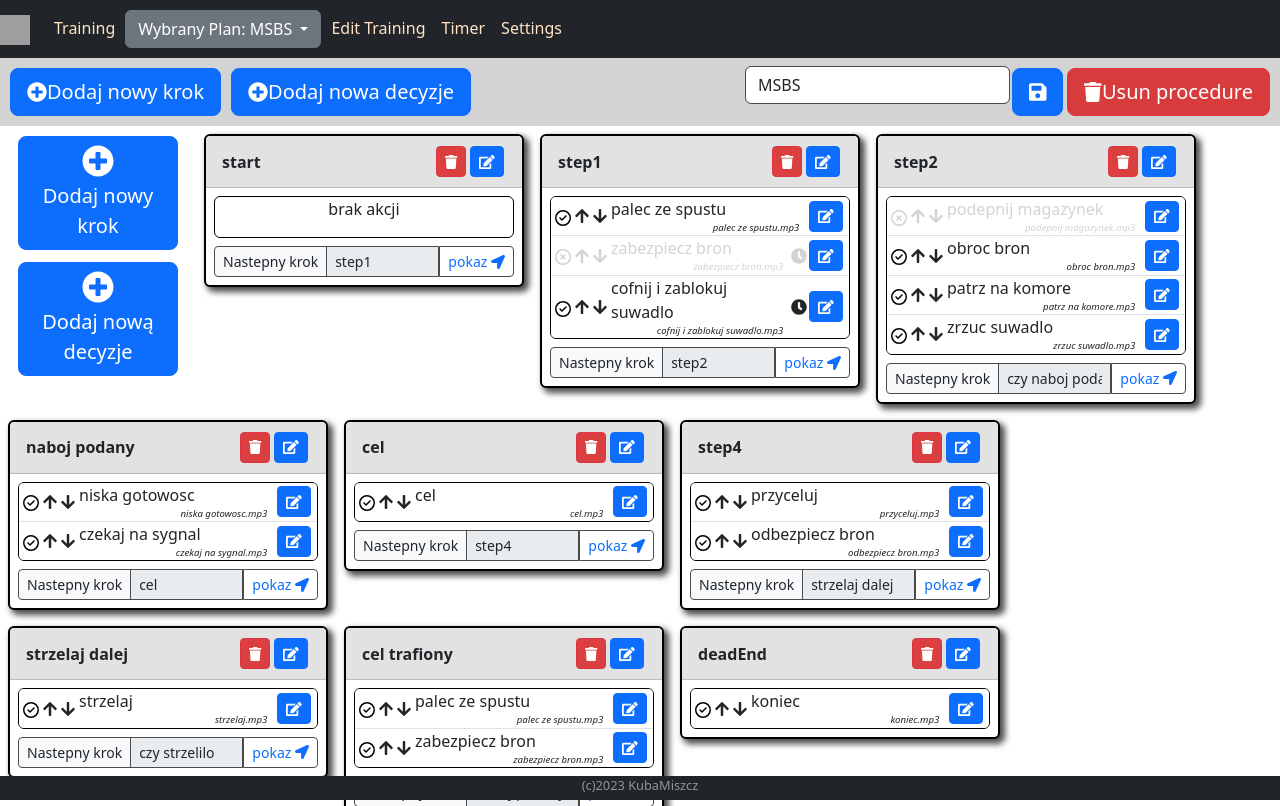
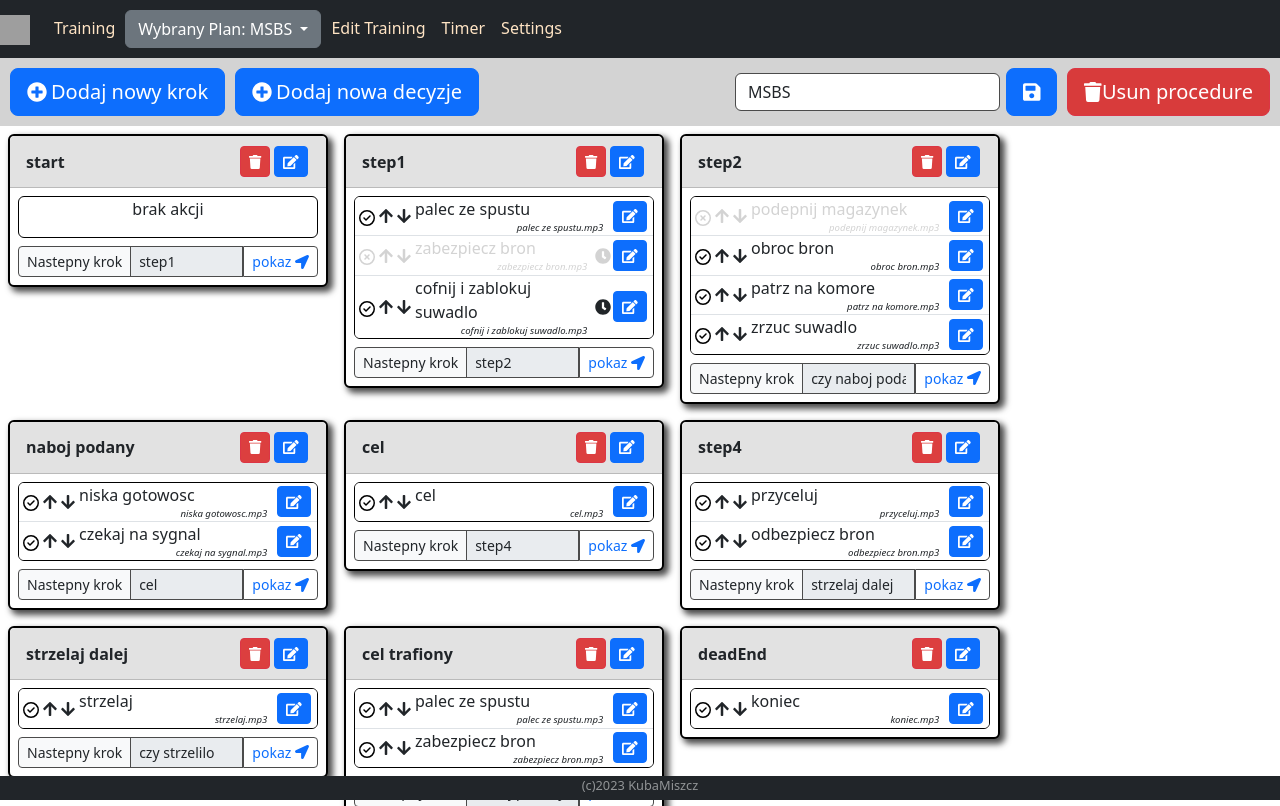
Before and after one commit to KubaMiszcz/ShootingTrainer, an Angular app: page /edit-procedure-tab in a window 1280 px wide. Built offline with nearby package versions, Linux system fonts and the light colour scheme; grey boxes are pictures that could not be loaded.

Commit message:
add new stage

```diff
--- a/src/app/components/action-row/action-row.component.html
+++ b/src/app/components/action-row/action-row.component.html
@@ -29,10 +29,10 @@
 
     <div class="buttons" >
         <i *ngFor="let _ of [].constructor(getDelay(action))" class="fa fa-clock"></i>
-        <button type="button" class="btn btn-primary btn-sm"  (click)="edit(action)">
+        <button type="button" class="btn btn-primary btn-sm"  (click)="edit(action)" title="edit">
             <i class="fa fa-edit" aria-hidden="true"></i>
         </button>
-        <button *ngIf="showDelete" type="button" class="btn btn-danger btn-sm" (click)="onDelete(action)">
+        <button *ngIf="showDelete" type="button" class="btn btn-danger btn-sm" (click)="onDelete(action)" title="delete">
             <i class="fa fa-trash" aria-hidden="true"></i>
         </button>
     </div>
--- a/src/app/components/edit-procedure-tab/edit-procedure-tab.component.html
+++ b/src/app/components/edit-procedure-tab/edit-procedure-tab.component.html
@@ -1,20 +1,20 @@
 <div class="p-2 buttons d-flex justify-content-between">
     <div>
         <button type="button" name="" id="" class="btn btn-primary btn-lg btn-block me-2" (click)="addNewStage()">
-            <i class="fa fa-plus-circle" aria-hidden="true"></i>Dodaj nowy krok</button>
-        <button type="button" name="" id="" class="btn btn-primary btn-lg btn-block" (click)="addNewStage()">
-            <i class="fa fa-plus-circle" aria-hidden="true"></i>Dodaj nowa decyzje</button>
+            <i class="fa fa-plus-circle me-1" aria-hidden="true"></i>Dodaj nowy krok</button>
+        <button type="button" name="" id="" class="btn btn-primary btn-lg btn-block" (click)="addNewDecider()">
+            <i class="fa fa-plus-circle me-1" aria-hidden="true"></i>Dodaj nowa decyzje</button>
 
     </div>
-    <div class="d-flex flex-row">
-        <div class="">
+    <div class="d-flex flex-row  align-items-center">
+        <div class="me-1">
             <input [(ngModel)]="procedureName" class="form-control me-2" type="text" placeholder="name"
                 aria-label="Search">
         </div>
-        <button type="button" name="" id="" class="btn btn-primary btn-lg btn-block" (click)="renameProcedure()">
+        <button type="button" name="" id="" class="btn btn-primary btn-lg btn-block me-2" (click)="renameProcedure()" title="rename">
             <i class="fa fa-save" aria-hidden="true"></i>
         </button>
-        <button type="button" name="" id="" class="btn btn-danger btn-lg btn-block" (click)="deleteProcedure()">
+        <button type="button" name="" id="" class="btn btn-danger btn-lg btn-block" (click)="deleteProcedure()" title="delete">
             <i class="fa fa-trash" aria-hidden="true"></i>Usun procedure </button>
     </div>
 </div>
@@ -24,19 +24,6 @@
 
 
     <div class="stages pb-4">
-        <div class="d-flex m-2 align-items-baseline flex-column">
-            <div class="">
-                <button type="button" name="" id="" class="btn btn-primary btn-lg btn-block" (click)="addNewStage()">
-                    <i class="fa fa-plus-circle" aria-hidden="true"></i><br>
-                    Dodaj nowy krok</button>
-            </div>
-            <div class="d-flex m-2 align-items-baseline">
-                <button type="button" name="" id="" class="btn btn-primary btn-lg btn-block" (click)="addNewStage()">
-                    <i class="fa fa-plus-circle" aria-hidden="true"></i><br>
-                    Dodaj nową decyzje</button>
-            </div>
-        </div>
-
         <div *ngFor="let item of (procedure$ |async)?.stages">
             <app-stage-tile [stage]="item" [isHighlighted]="highlightedBlockName===item.name"
                 (pointNextBlock)="highlightBlock($event)" (deleteStage)="deleteBlock($event)"></app-stage-tile>
--- a/src/app/components/edit-procedure-tab/edit-procedure-tab.component.ts
+++ b/src/app/components/edit-procedure-tab/edit-procedure-tab.component.ts
@@ -50,4 +50,8 @@ throw new Error('Method not implemented.');
   addNewStage(){
     this.appService.addNewStage();
    }
+
+   addNewDecider(){
+    this.appService.addNewStage();
+   }
 }
--- a/src/app/components/edit-stage-modal/edit-stage-modal.component.html
+++ b/src/app/components/edit-stage-modal/edit-stage-modal.component.html
@@ -18,7 +18,7 @@
     <div class="card-body">
 
         <div class="card no-box-shadow mb-3">
-            <div *ngIf="let action of stage.actions?.length" class="list-group list-group-flush">
+            <div *ngIf="stage.actions?.length" class="list-group list-group-flush">
                 <app-action-row *ngFor="let action of stage.actions" [action]="action" [showDelete]="true"
                     (delete)="deleteAction($event)"
                     class="list-group-item p-0"></app-action-row>
--- a/src/app/components/stage-tile/stage-tile.component.html
+++ b/src/app/components/stage-tile/stage-tile.component.html
@@ -7,10 +7,10 @@
             {{stage.name}}
         </div>
         <div>
-            <button type="button" class="btn btn-danger btn-sm" (click)="onDelete()">
+            <button type="button" class="btn btn-danger btn-sm" (click)="onDelete()" title="delete">
                 <i class="fa fa-trash" aria-hidden="true"></i>
             </button>
-            <button type="button" class="btn btn-primary btn-sm" (click)="onEdit()">
+            <button type="button" class="btn btn-primary btn-sm" (click)="onEdit()" title="edit">
                 <i class="fa fa-edit" aria-hidden="true"></i>
             </button>
         </div>
--- a/src/app/services/app.service.ts
+++ b/src/app/services/app.service.ts
@@ -17,8 +17,6 @@ import { IBlock } from '../models/block';
   providedIn: 'root',
 })
 export class AppService {
-
-
   //===============================
   //===============================
   //===============================
@@ -39,9 +37,20 @@ export class AppService {
 
   addNewStage() {
     let procedure = this.currentProcedure$.value;
-    let newStage: IStage = { name: 'aa', actions: [] };
-    procedure.stages = [newStage, ...procedure.stages];
-    this.currentProcedure$.next(procedure);
+
+    let newName = 'NowyKrok';
+    let i = 1;
+    let isUnique = false;
+    while (!isUnique) {
+      if (!procedure.stages.find((s) => s.name === newName + i)) {
+        isUnique = true;
+        let newStage: IStage = { name: newName+i, actions: [] };
+        procedure.stages = [newStage, ...procedure.stages];
+        this.currentProcedure$.next(procedure);
+      }
+      i++;
+    }
+
   }
 
   deleteActionFromStage(stage: IStage, action: IAction) {
```
